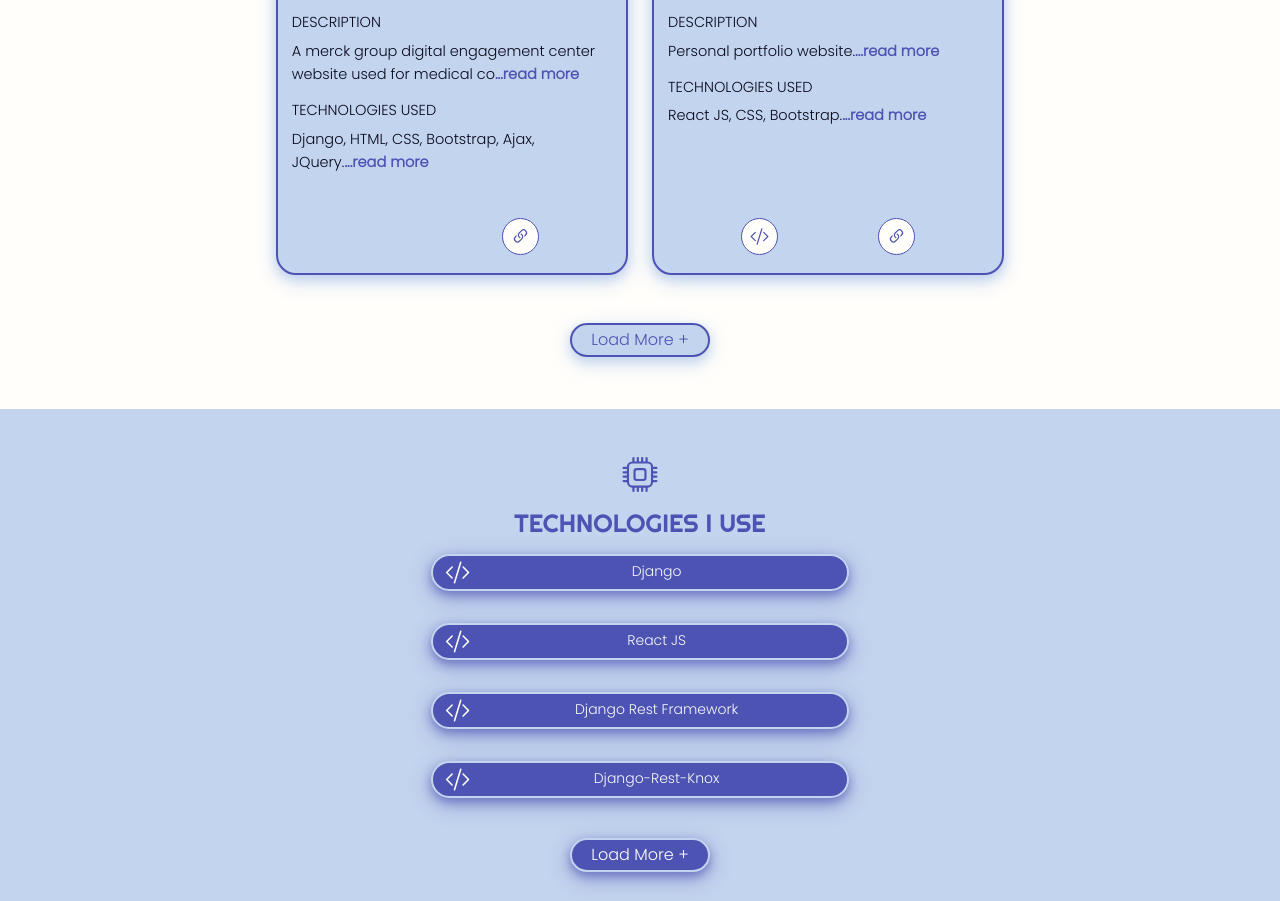
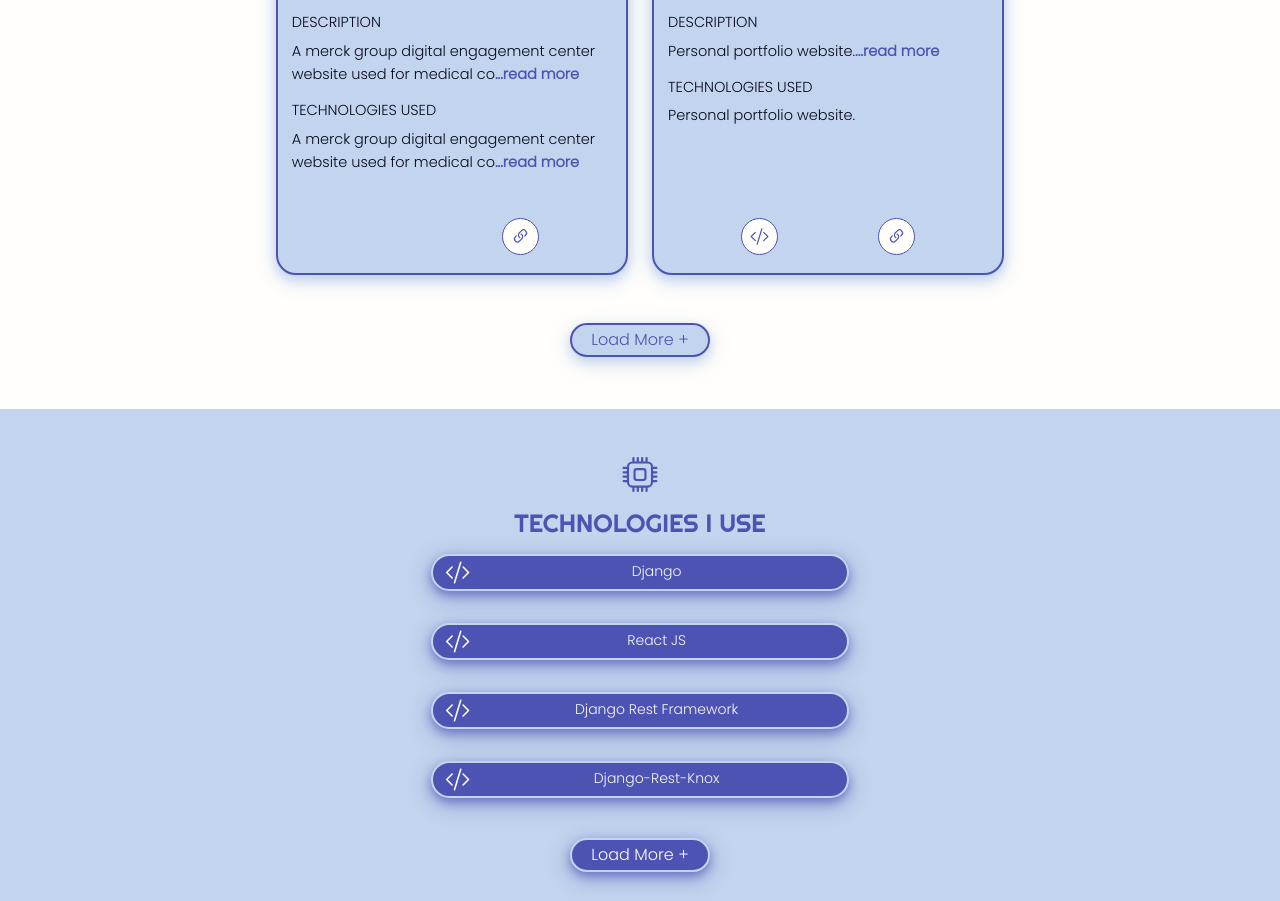
Before and after one commit to Murgany/portfolio, a React (Create React App) app: page / in a window 1280 px wide. Shown: the part 1709-2610 px from the top of the page. Built offline with nearby package versions, Linux system fonts and the light colour scheme.

Commit message:
Update Projects.js

```diff
--- a/src/components/Projects.js
+++ b/src/components/Projects.js
@@ -89,7 +89,13 @@ const Projects = () => {
                       <strong>TECHNOLOGIES USED</strong>
                     </h6>
 
-                    <span className="responsive-text"><ReadMore>{project.technology}</ReadMore></span>
+                    <span className="responsive-text">
+                      {project.description.length >= 68 ? (
+                        <ReadMore>{project.description}</ReadMore>
+                      ) : (
+                        project.description
+                      )}
+                    </span>
                   </div>
 
                   <div className="justify-content-between col-12 mb-2 pt-4 text-cente">
```
